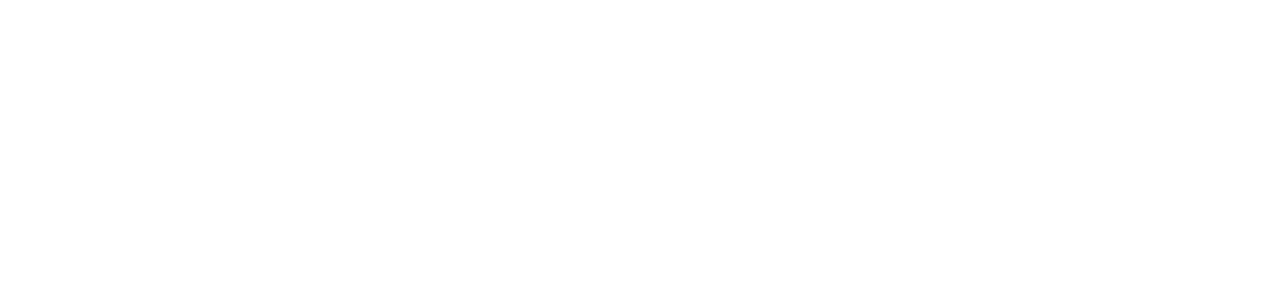
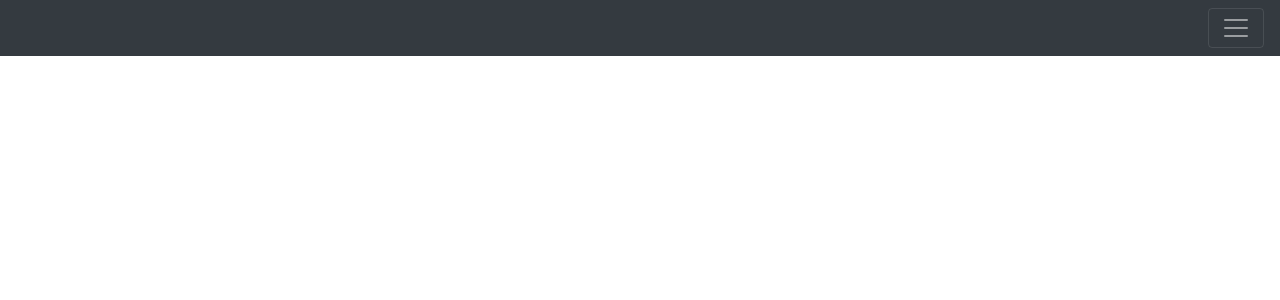
Before and after one commit to oodennis20/Github-API, an Angular app: page / in a window 1280 px wide. Shown: the top 300 px of the page. Built offline with nearby package versions, Linux system fonts and the light colour scheme.

Commit message:
add links to master and repo components

```diff
--- a/src/app/app.component.html
+++ b/src/app/app.component.html
@@ -1,4 +1,19 @@
-<!-- <nav class="navbar navbar-expand-1g navbar-dark bg-dark">
+<nav class="navbar navbar-expand-1g navbar-dark bg-dark">
   <a class="navbar-brand" href="#"><i class="fa fa-github" aria-hidden="true"></i></a>
-  <button></button>
-</nav> -->
+  <button class="navbar-toggler"  type="button" data-toggle="collapse" data-target="#navbarNav" aria-controls="navbarNav" aria-expanded="false" aria-label="Toggle navigation">
+  <span class="navbar-toggler-icon"></span>
+  </button>
+  <div class="collapse navbar-collapse" id="navbarNav">
+    <ul class="navbar-nav">
+      <li class="nav-item active">
+        <!-- an active link to the master component -->
+        <a class="nav-link" routerLinkk='/master' routerLinkActive='active'>Home <span class="sr-only">(current)</span>></a>
+      </li>
+      <!--   <li class="nav-item">
+        <a class="nav-link" routerLink='/repo' routerLinkActive='active'>Repo</a>
+      </li> -->
+    </ul>
+  </div>
+</nav>
+<!-- navigation ends -->
+<router-outlet></router-outlet>
```
